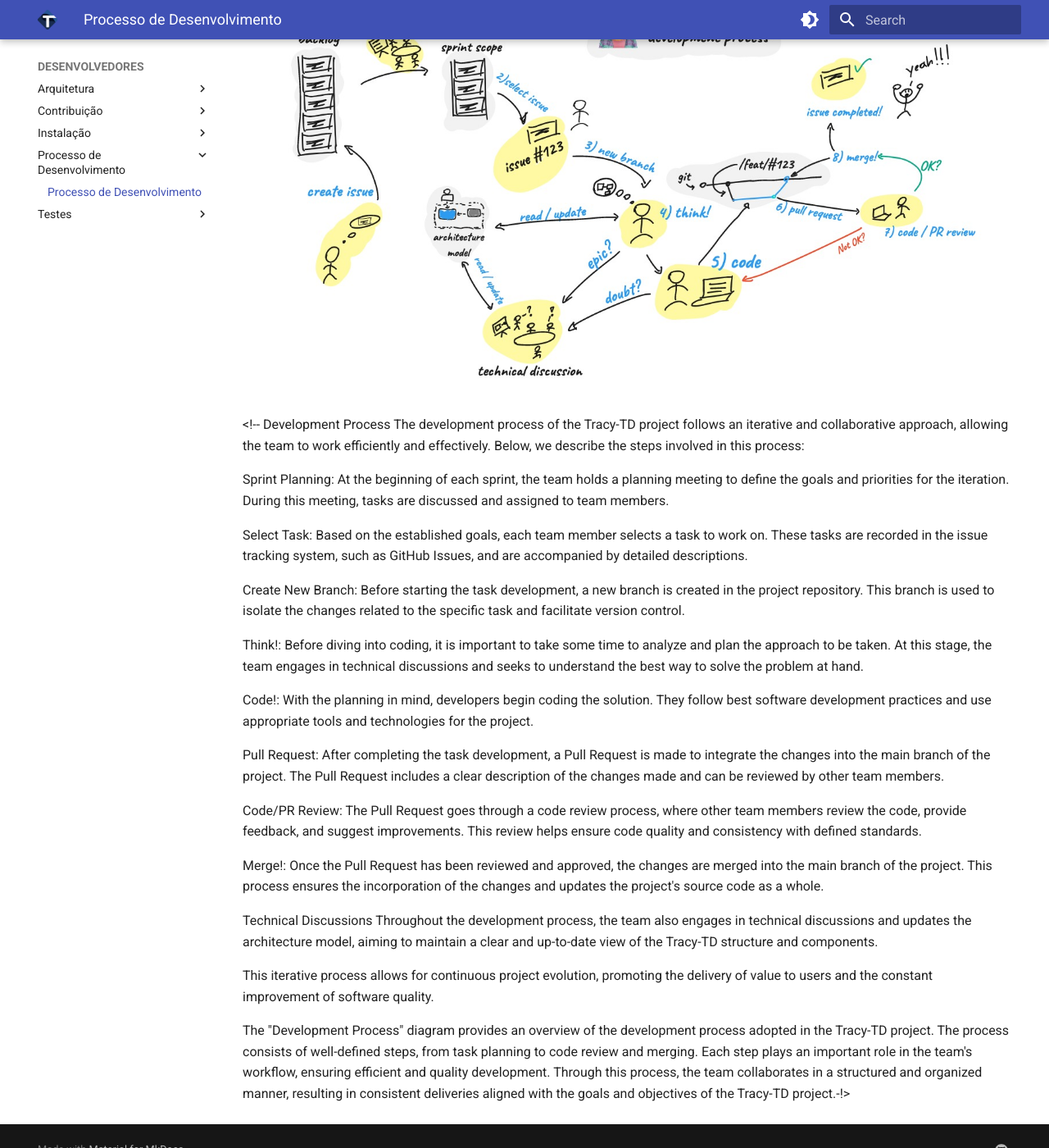
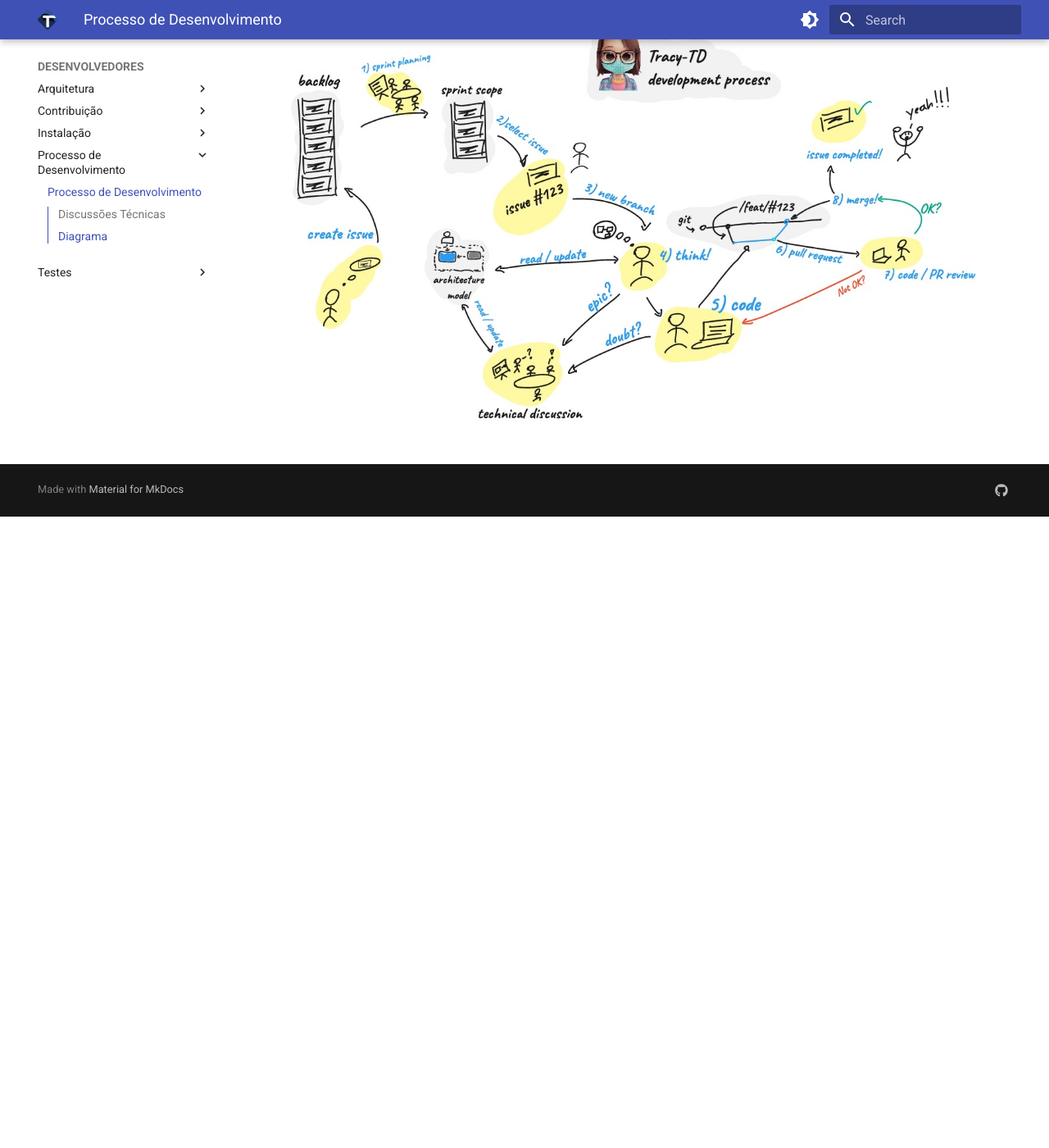
Before and after one commit to tracy-td/tracy-td.github.io, an MkDocs documentation site: the page built from docs/DESENVOLVEDORES/Processo_de_Desenvolvimento/Processo-De-Desenvolvimento.md, in a window 1280 px wide and 1400 px high, scrolled down 1368 px. Shown: the whole window at 82% size. Built offline with MkDocs 1.6.1 and Material for MkDocs 9.7.7, drawn with Linux system fonts in a browser that asks for light colours; after the commit the page ends 1998 px from its top, so only the background shows below that.

Commit message:
Refatore Project

```diff
--- a/docs/DESENVOLVEDORES/Processo_de_Desenvolvimento/Processo-De-Desenvolvimento.md
+++ b/docs/DESENVOLVEDORES/Processo_de_Desenvolvimento/Processo-De-Desenvolvimento.md
@@ -20,7 +20,8 @@
 8. Merge!: Após a revisão e aprovação do Pull Request, as alterações são mescladas à branch principal do projeto. Esse processo garante a incorporação das alterações e a atualização do código-fonte do projeto como um todo.
 
 ---
-# Discussões Técnicas
+
+## **Discussões Técnicas**
 
 Durante todo o processo de desenvolvimento, a equipe também realiza discussões técnicas e atualizações do modelo de arquitetura, buscando manter uma visão clara e atualizada da estrutura e componentes do Tracy-TD.
 
@@ -28,6 +29,7 @@
 
 ---
 
+## **Diagrama**
 
 O diagrama "Development Process" ilustra uma visão geral do processo de desenvolvimento adotado no projeto Tracy-TD. O processo é composto por etapas bem definidas, desde o planejamento das tarefas até a revisão e mesclagem do código. Cada etapa desempenha um papel importante no fluxo de trabalho da equipe, garantindo um desenvolvimento eficiente e de qualidade. Através desse processo, a equipe colabora de forma estruturada e organizada, resultando em entregas consistentes e alinhadas com as metas e objetivos do projeto Tracy-TD.
 
@@ -59,4 +61,4 @@
 
 This iterative process allows for continuous project evolution, promoting the delivery of value to users and the constant improvement of software quality.
 
-The "Development Process" diagram provides an overview of the development process adopted in the Tracy-TD project. The process consists of well-defined steps, from task planning to code review and merging. Each step plays an important role in the team's workflow, ensuring efficient and quality development. Through this process, the team collaborates in a structured and organized manner, resulting in consistent deliveries aligned with the goals and objectives of the Tracy-TD project.-!>
+The "Development Process" diagram provides an overview of the development process adopted in the Tracy-TD project. The process consists of well-defined steps, from task planning to code review and merging. Each step plays an important role in the team's workflow, ensuring efficient and quality development. Through this process, the team collaborates in a structured and organized manner, resulting in consistent deliveries aligned with the goals and objectives of the Tracy-TD project. -->
```
